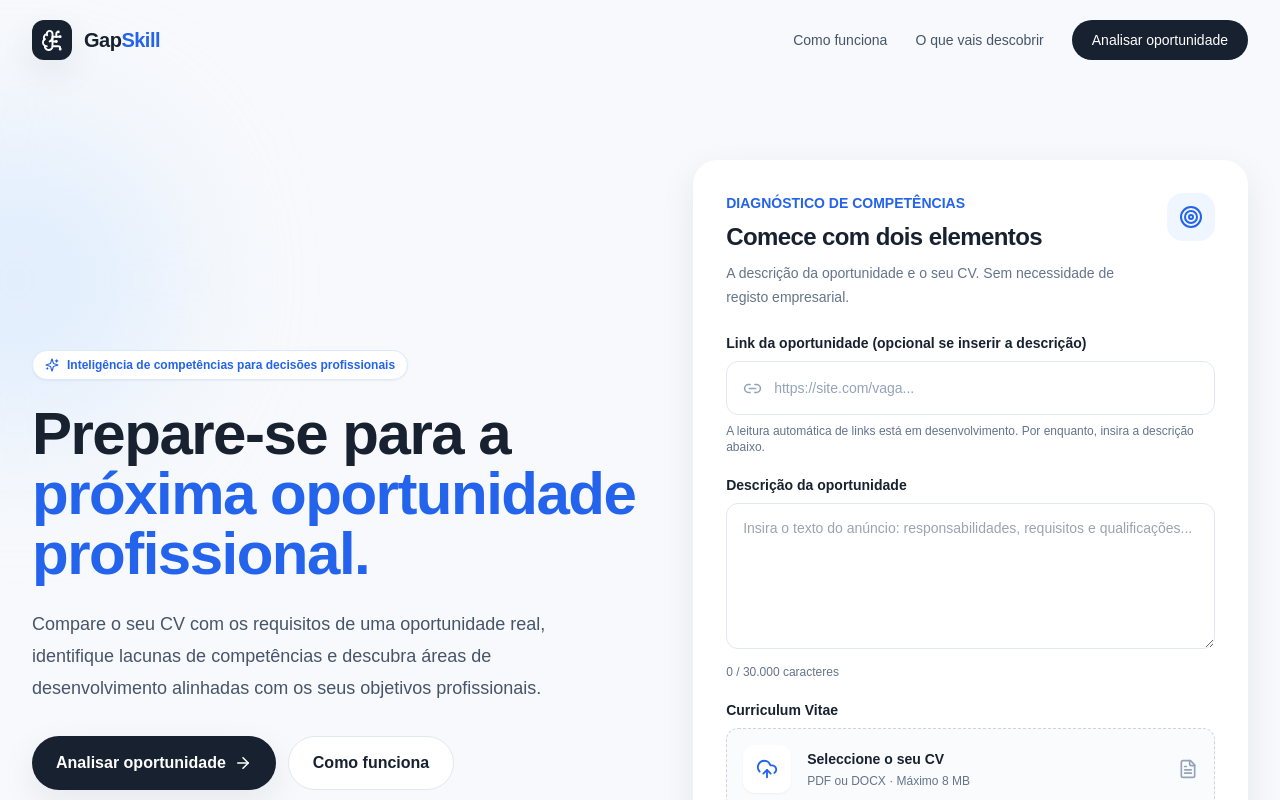
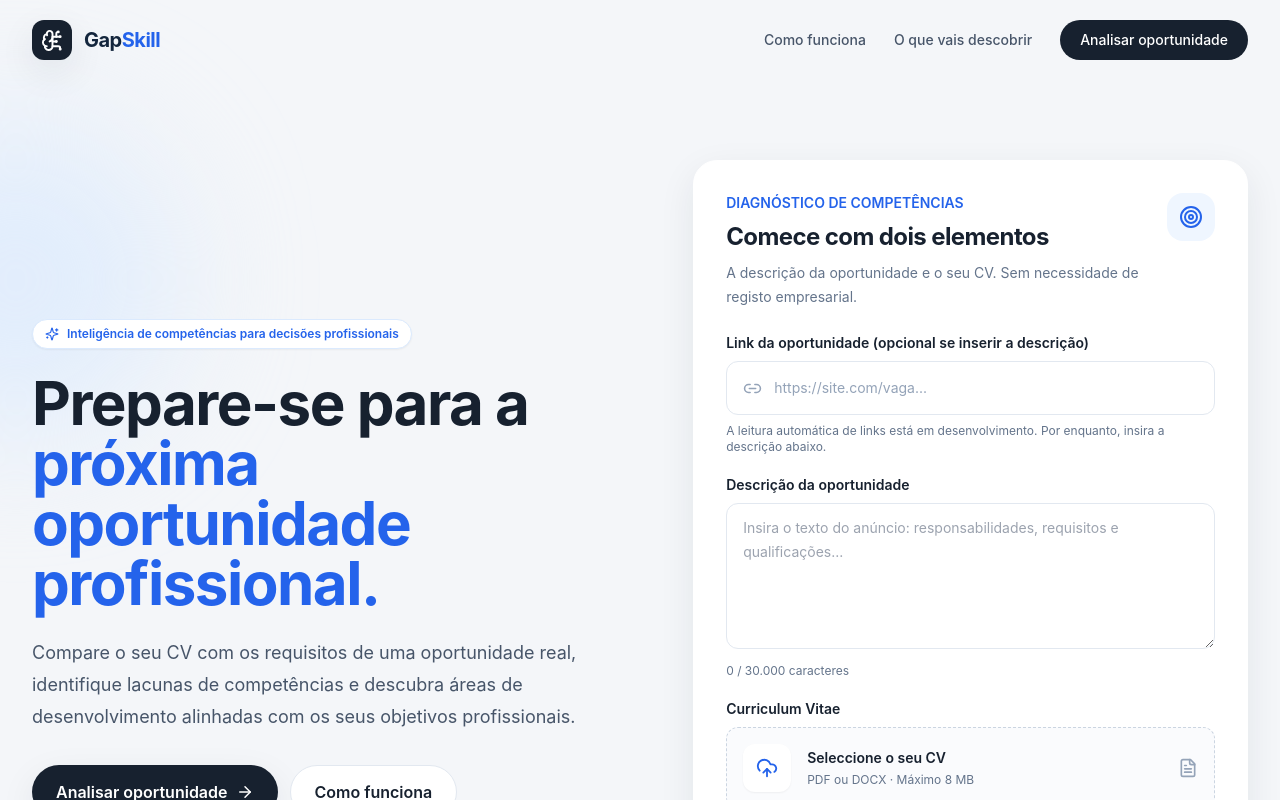
Before and after one commit to al-alanga/gapskill, a Next.js app: page / in a window 1280 px wide. Shown: the top 800 px of the page. Built offline with nearby package versions, Linux system fonts and the light colour scheme.

Commit message:
Apply refined institutional typography and palette

```diff
--- a/app/globals.css
+++ b/app/globals.css
@@ -4,8 +4,11 @@
 
 :root {
   color-scheme: light;
-  --background: #f7f9fc;
-  --foreground: #17212f;
+  --background: #f4f6f9;
+  --foreground: #14263d;
+  --brand: #2458a6;
+  --brand-dark: #173e78;
+  --muted: #5f6f82;
 }
 
 * { box-sizing: border-box; }
@@ -14,7 +17,10 @@ body {
   margin: 0;
   background: var(--background);
   color: var(--foreground);
-  font-family: Arial, Helvetica, sans-serif;
+  font-family: Inter, "Segoe UI", Roboto, Helvetica, Arial, sans-serif;
+  -webkit-font-smoothing: antialiased;
+  text-rendering: optimizeLegibility;
 }
-button, input { font: inherit; }
-::selection { background: #dbeafe; color: #17212f; }
+button, input, textarea { font: inherit; }
+a { text-underline-offset: 3px; }
+::selection { background: #d8e6fb; color: #14263d; }
```
